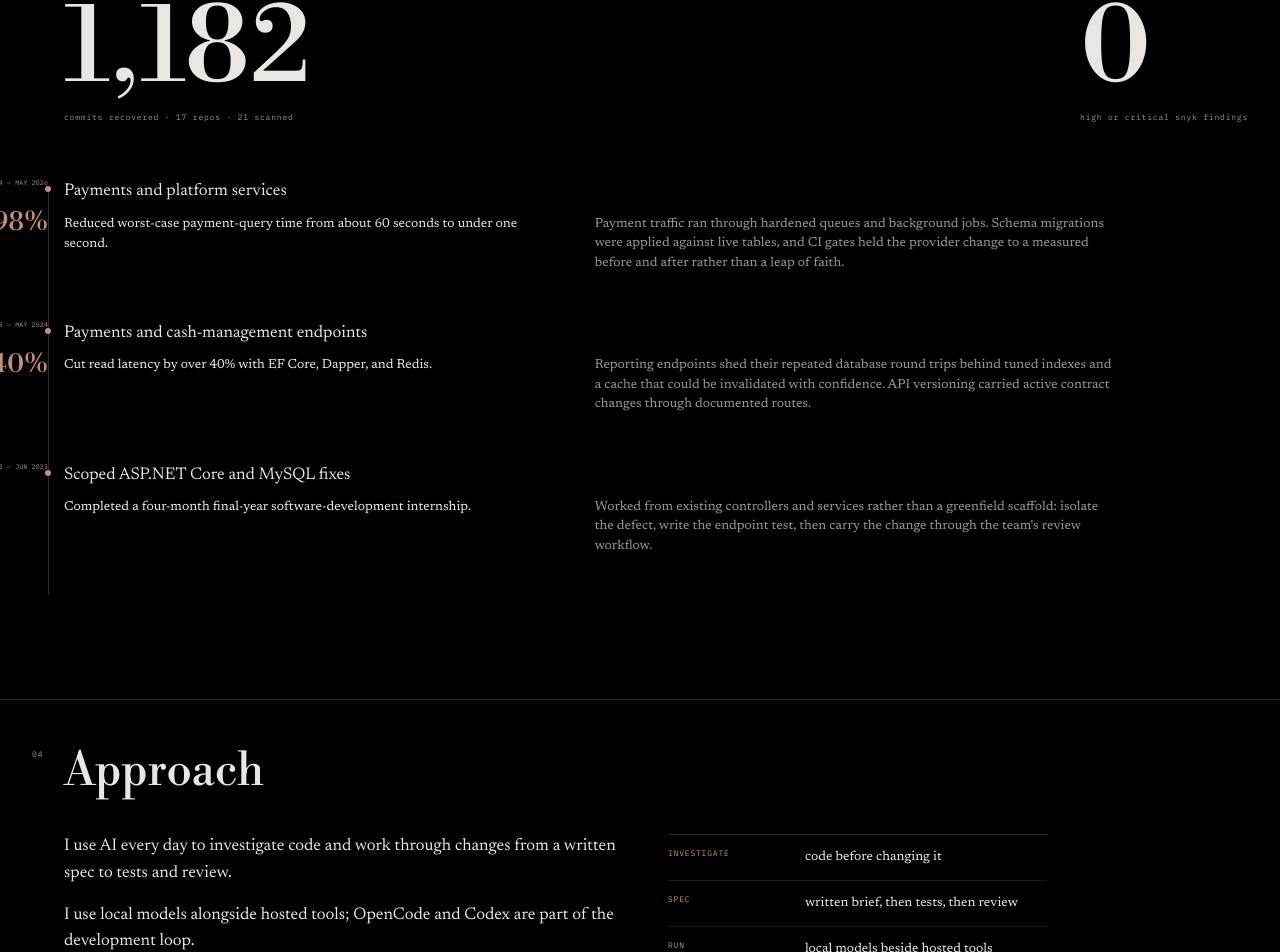
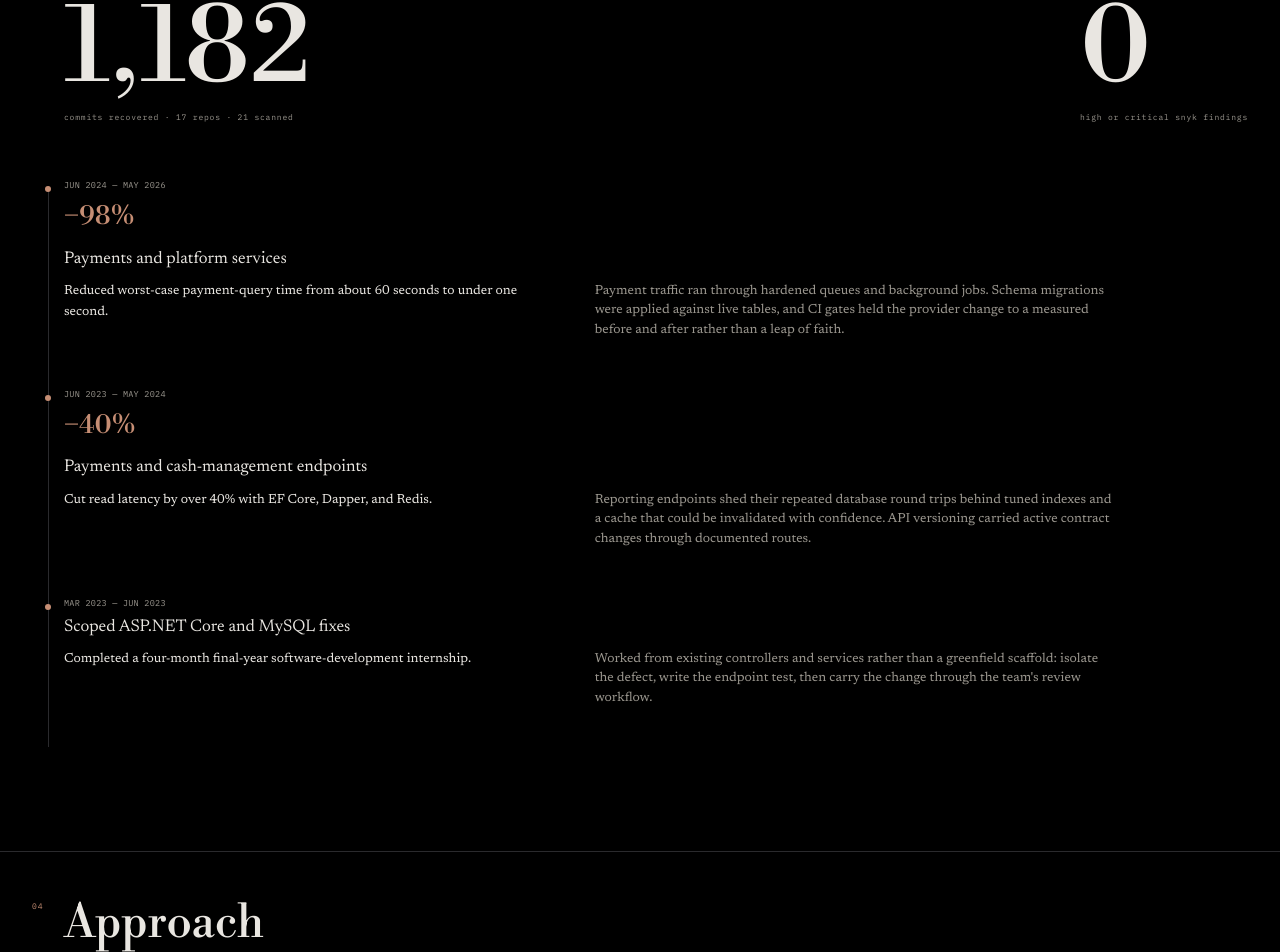
Before and after one commit to nathwn12/nathwn12.github.io, a React (Vite) app: page / in a window 1280 px wide. Shown: the part 2495-3447 px from the top of the page. Built offline with nearby package versions, Linux system fonts and the light colour scheme.

Commit message:
style(work): keep dates legible below native

```diff
--- a/src/styles/ledger.css
+++ b/src/styles/ledger.css
@@ -1153,7 +1153,7 @@
 }
 
 .pc .date {
-  font-size: var(--text-mono);
+  font-size: var(--text-mono-label);
   letter-spacing: 0.03em;
   margin-block-end: var(--space-4);
 }
@@ -1165,8 +1165,9 @@
   margin-block-end: var(--space-8);
 }
 
-/* At the measure and above they hang in the left margin, right-aligned. */
-@media (min-width: 1200px) {
+/* Only at native do they hang in the left margin, right-aligned; below it the
+   field margin is too narrow for a legible single-line date. */
+@media (min-width: 1600px) {
   .pc .date,
   .pc .stampfig {
     position: absolute;
--- a/src/styles/tokens.css
+++ b/src/styles/tokens.css
@@ -56,7 +56,8 @@
   /* The Work margin stamps hang left of the body, never inside its measure. */
   --date-offset: clamp(112px, 6.9vw, 176px);
   --date-gap: var(--space-8);
-  --text-date-margin: 0.40625rem;
+  /* Mono label size for dates above the node below native. */
+  --text-mono-label: 0.53125rem;
 
   /* Spacing — unit 4px; scale [0,4,8,12,16,24,32,48,64,96,128]. */
   --spacing: 4px;
```
Also changed, not shown: 1 other file (tests, documents, lock files or other folders).
